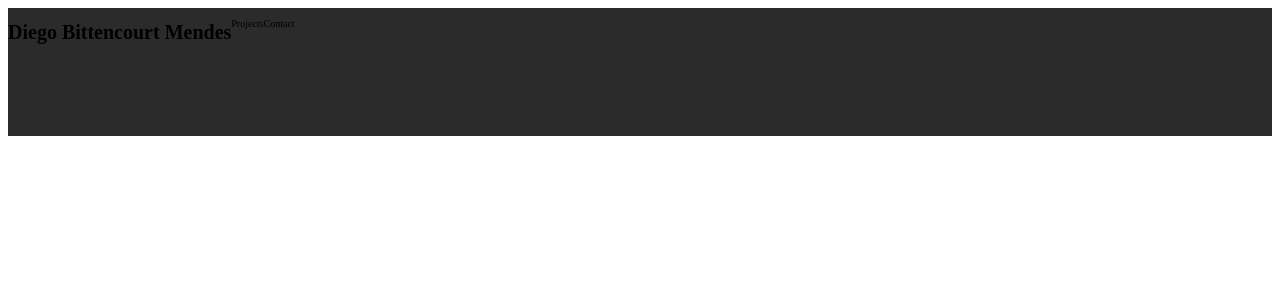
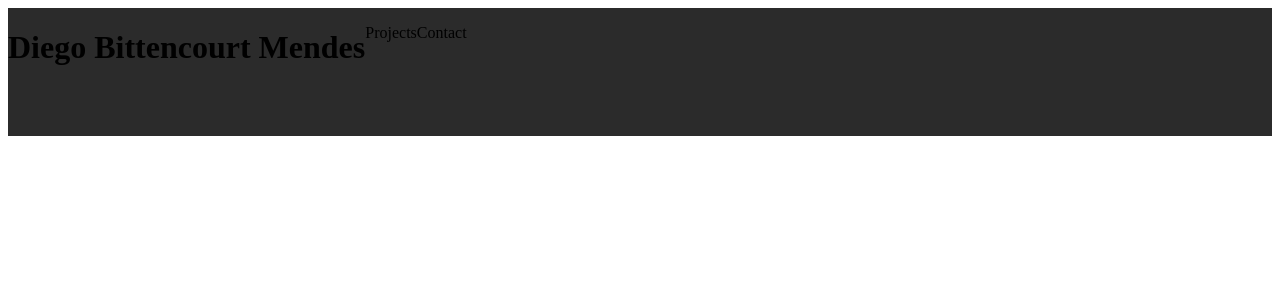
Before and after one commit to Diego-Bittencourt/portfolio_page, a Vue app: page / in a window 1280 px wide. Shown: the top 300 px of the page. Built offline with nearby package versions, Linux system fonts and the light colour scheme.

Commit message:
FEAT - Initial resets

```diff
--- a/src/App.vue
+++ b/src/App.vue
@@ -23,5 +23,10 @@ export default {
 
 html {
   font-size: 62.5%;
+
+}
+
+body {
+  font-size: 1.6rem;
 }
 </style>
```
